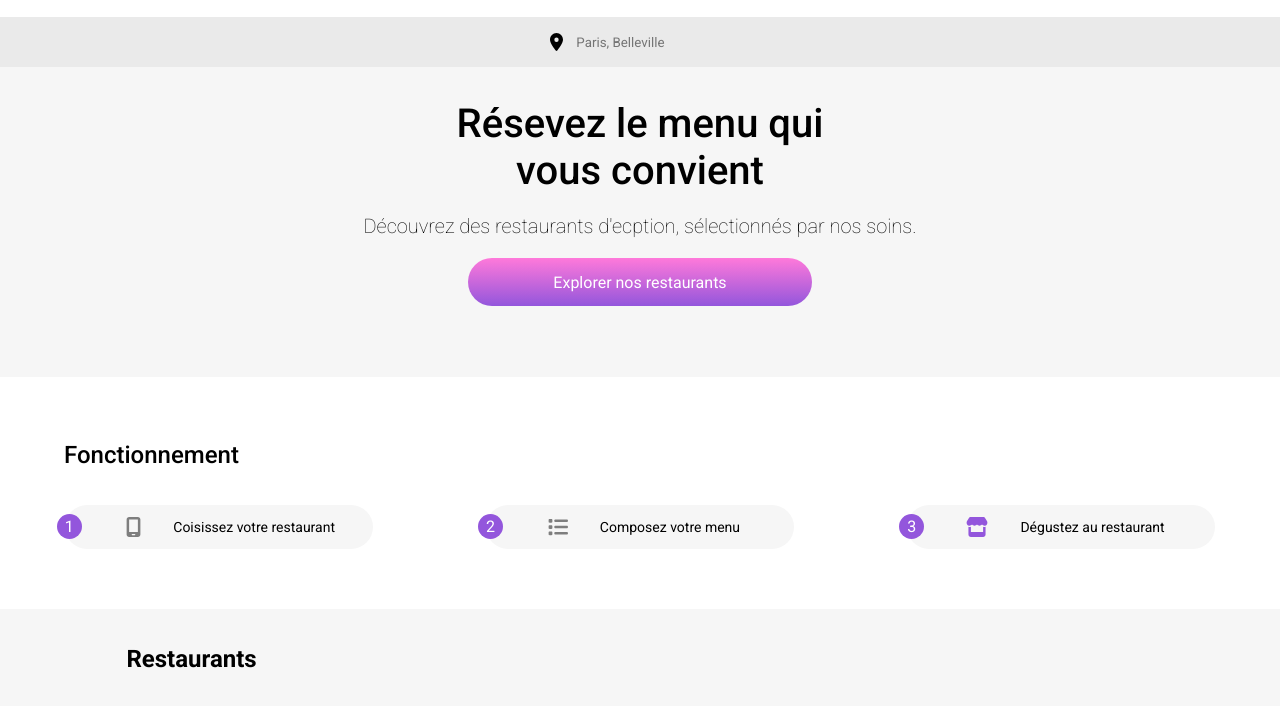
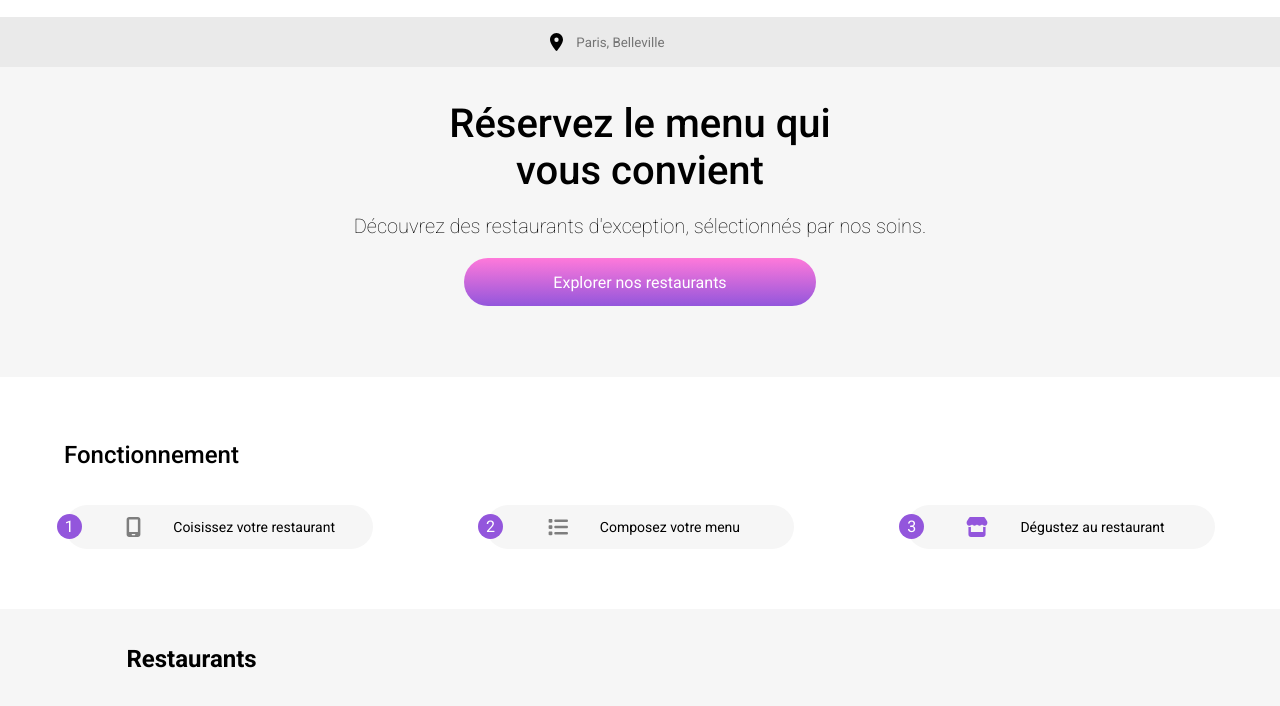
Before and after one commit to marrietbenoit/Ohmyfood, a plain HTML site: page index.html in a window 1280 px wide. Shown: the part 63-769 px from the top of the page. Drawn offline with Linux system fonts and the light colour scheme; grey boxes are pictures that could not be loaded.

Commit message:
minor changes made on hover

```diff
--- a/index.html
+++ b/index.html
@@ -38,8 +38,8 @@
             </form>
 
             <div class="Reserve_reservation">
-                <h1>Résevez le menu qui vous convient</h1>
-                <p>Découvrez des restaurants d'ecption, sélectionnés par nos soins.</p>
+                <h1>Réservez le menu qui vous convient</h1>
+                <p>Découvrez des restaurants d'exception, sélectionnés par nos soins.</p>
                 <a id="btn" href="#Restaurants">Explorer nos restaurants</a>
             </div>
         </section>
--- a/styles/style.scss
+++ b/styles/style.scss
@@ -129,7 +129,7 @@
           text-decoration: none;
           color: var(--white-color);
           font-weight: 400;
-          height: 6dvh;
+
           width: 55%;
           border-radius: 50px;
           background-image: linear-gradient(
@@ -174,11 +174,8 @@
           border-radius: 25px;
           background-color: var(--Section-bg-color);
           margin: 1rem auto;
-          &:hover {
-            transition: all 300ms;
-            filter: brightness(97%);
-            box-shadow: 16px 16px 20px var(--box-shaddow-color);
-          }
+           box-shadow: 16px 16px 20px var(--box-shaddow-color);
+
 
           #topBtn {
             margin-left: 1rem;
@@ -580,6 +577,7 @@
       display: flex;
       justify-content: center;
       align-items: center;
+
       margin-bottom: 2rem;
       a {
         display: flex;
```
Also changed, not shown: 1 other file.
